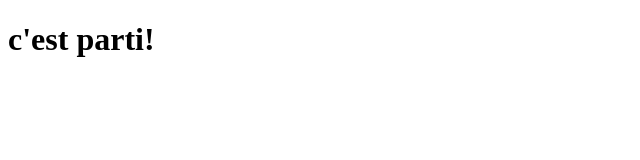
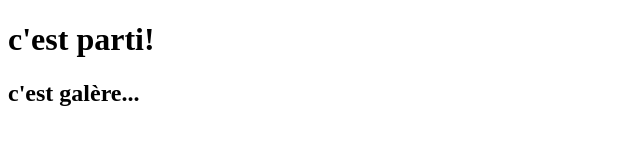
Before and after one commit to SaKara69/Git-GitHub-6-Revert, a plain HTML site: page index.html in a window 1280 px wide. Shown: the whole page, without its empty margins (0-640 px from the left). Drawn offline with Linux system fonts and the light colour scheme.

Commit message:
ajout h2

```diff
--- a/index.html
+++ b/index.html
@@ -7,5 +7,7 @@
 </head>
 <body>
     <h1>c'est parti!</h1>
+
+    <h2>c'est galère...</h2>
 </body>
 </html>
```
